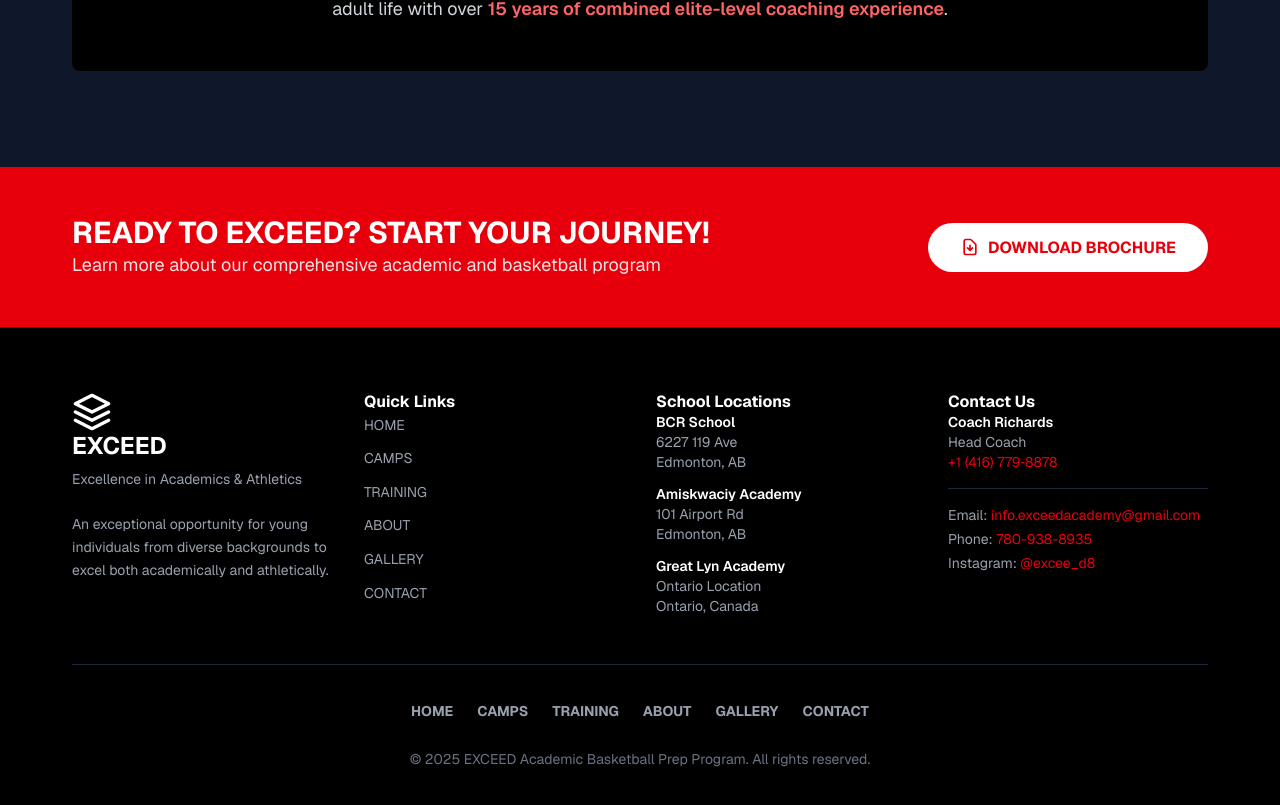
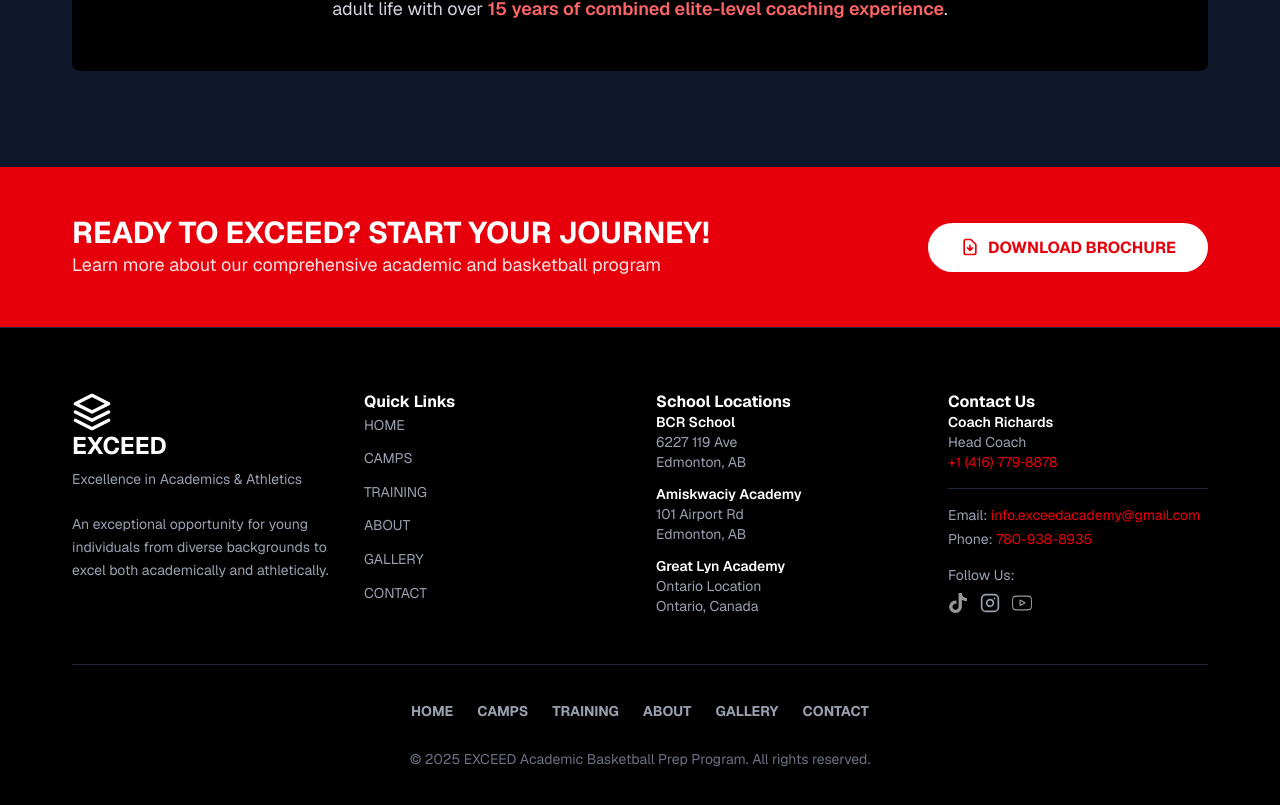
Before and after one commit to digitalmarketingcanada5/basketball_website, a Next.js app: page / in a window 1280 px wide. Shown: the part 6539-7344 px from the top of the page. Built offline with nearby package versions, Linux system fonts and the light colour scheme.

Commit message:
Add social media links for TikTok, Instagram, and YouTube to Footer component

```diff
--- a/src/components/layout/Footer.jsx
+++ b/src/components/layout/Footer.jsx
@@ -1,5 +1,6 @@
 import React from 'react';
-import { Logo } from '../icons';
+import Image from 'next/image';
+import { Logo, InstagramIcon } from '../icons';
 import { siteInfo, navigation, contact, schools } from '../../lib/siteData';
 
 const Footer = () => {
@@ -67,7 +68,52 @@ const Footer = () => {
                 <div className="text-gray-400 text-sm space-y-1">
                   <div>Email: <span className="text-red-600">{contact.general.email}</span></div>
                   <div>Phone: <span className="text-red-600">{contact.general.phone}</span></div>
-                  <div>Instagram: <span className="text-red-600">{contact.social.instagram}</span></div>
+                </div>
+                <div className="mt-4">
+                  <p className="text-gray-400 text-sm mb-2">Follow Us:</p>
+                  <div className="flex space-x-3">
+                    <a
+                      href="https://www.tiktok.com/@exceed.basketball?_t=ZM-90KQgfVzTbv&_r=1"
+                      target="_blank"
+                      rel="noopener noreferrer"
+                      className="relative w-5 h-5 opacity-60 hover:opacity-100 transition-opacity"
+                      aria-label="Follow us on TikTok"
+                    >
+                      <Image
+                        src="/images/tik-tok.png"
+                        alt="TikTok"
+                        width={20}
+                        height={20}
+                        className="object-contain"
+                        style={{ filter: 'invert(1) brightness(2)' }}
+                      />
+                    </a>
+                    <a
+                      href="https://instagram.com/excee_d8"
+                      target="_blank"
+                      rel="noopener noreferrer"
+                      className="text-gray-400 hover:text-white transition-colors"
+                      aria-label="Follow us on Instagram"
+                    >
+                      <InstagramIcon />
+                    </a>
+                    <a
+                      href="https://www.youtube.com/@excee_d8"
+                      target="_blank"
+                      rel="noopener noreferrer"
+                      className="relative w-5 h-5 opacity-60 hover:opacity-100 transition-opacity"
+                      aria-label="Follow us on YouTube"
+                    >
+                      <Image
+                        src="/images/youtube.png"
+                        alt="YouTube"
+                        width={20}
+                        height={20}
+                        className="object-contain"
+                        style={{ filter: 'invert(1) brightness(2)' }}
+                      />
+                    </a>
+                  </div>
                 </div>
               </div>
             </div>
```
